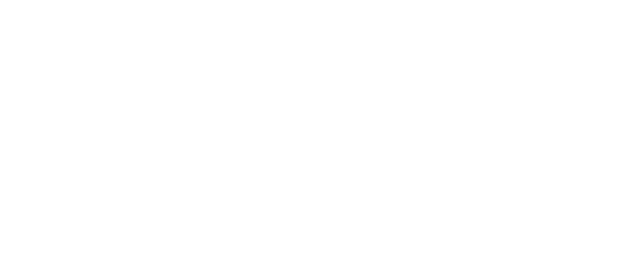
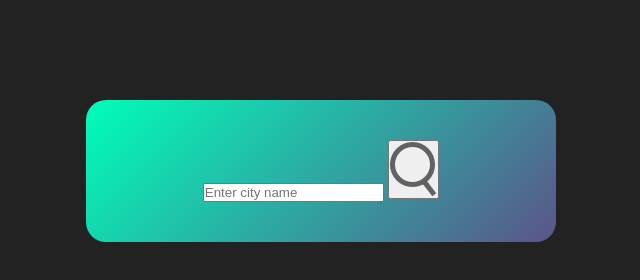
Before and after one commit to rohit2004khandelwal/WeatherApp, a plain HTML site: page index.html in a window 1280 px wide. Shown: the whole page, without its empty margins (319-959 px from the left). Drawn offline with Linux system fonts and the light colour scheme.

Commit message:
added more layout

```diff
--- a/index.html
+++ b/index.html
@@ -6,7 +6,12 @@
     <link rel="stylesheet" href="style.css">
 </head>
 <body>
-    <div class="card"></div>
+    <div class="card">
+        <div class="search">
+            <input type="text" placeholder="Enter city name" spellcheck="false">
+            <button><img src="images/search.png" alt=""></button>
+        </div>
+    </div>
     <script src="app.js"></script>
 </body>
 </html>
--- a/style.css
+++ b/style.css
@@ -0,0 +1,19 @@
+*{
+    margin: 0;
+    padding: 0;
+    box-sizing: border-box;
+    font-family: poppins, sans-serif;
+}
+body{
+    background: #222;
+}
+.card{
+    width: 90%;
+    max-width: 470px;
+    background: linear-gradient(135deg, #00feba, #5b548a);
+    color: #fff;
+    margin: 100px auto 0;
+    border-radius: 20px;
+    padding: 40px 35px;
+    text-align: center;
+}
```
Also changed, not shown: images/clear.png (added), images/clouds.png (added), images/drizzle.png (added), images/humidity.png (added), images/mist.png (added), images/rain.png (added), images/search.png (added), images/snow.png (added), images/wind.png (added), 1 other file.
